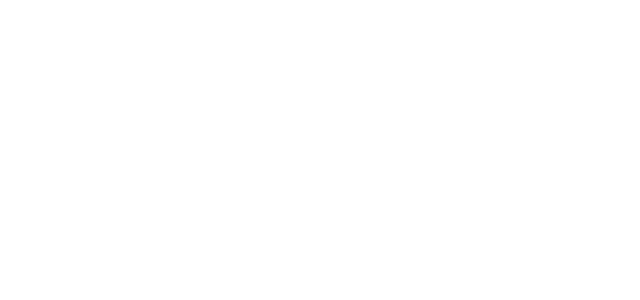
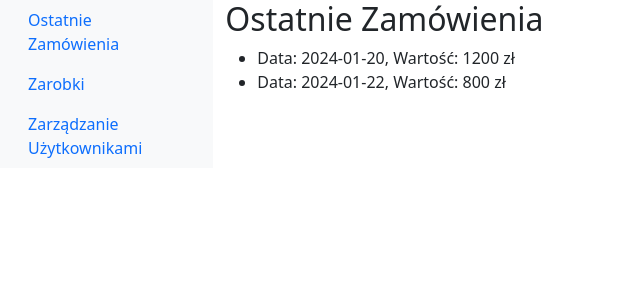
Before and after one commit to LukaszHolowacz/serwis-komputerowy, a React (Create React App) app in the folder client/: page /admin in a window 1280 px wide. Before the commit this address had no page. Shown: the top 300 px of the page, without its empty margins (0-640 px from the left). Built offline with nearby package versions, Linux system fonts and the light colour scheme; the HTML template or start-up script is replaced by a standard one.

Commit message:
admin panel

```diff
--- a/client/package.json
+++ b/client/package.json
@@ -9,6 +9,7 @@
     "axios": "^1.6.7",
     "jwt-decode": "^4.0.0",
     "react": "^18.2.0",
+    "react-bootstrap": "^2.10.0",
     "react-dom": "^18.2.0",
     "react-router-dom": "^6.21.1",
     "react-scripts": "5.0.1",
--- a/client/src/App.js
+++ b/client/src/App.js
@@ -4,6 +4,8 @@ import HomePage from './pages/HomePage';
 import LoginPage from './pages/LoginPage';
 import RegisterPage from './pages/RegisterPage';
 import ComputerConfigPage from './pages/ComputerConfigPage';
+import AdminPanelPage from './pages/AdminPanelPage';
+import 'bootstrap/dist/css/bootstrap.min.css';
 
 function App() {
   return (
@@ -12,6 +14,7 @@ function App() {
         <Route path="/login" element={<LoginPage />} />
         <Route path="/register" element={<RegisterPage />} />
         <Route path="/computer-config" element={<ComputerConfigPage />} />
+        <Route path="/admin" element={<AdminPanelPage />} />
         <Route path="/" element={<HomePage />} />
       </Routes>
     </Router>
--- /dev/null
+++ b/client/src/components/admin/Dashboard.js
@@ -0,0 +1,55 @@
+import React, { useState } from 'react';
+import { Container, Row, Col, Nav, Navbar } from 'react-bootstrap';
+import LatestOrders from './LatestOrders';
+import Earnings from './Earnings';
+import UserManagement from './UserManagement';
+
+function Dashboard() {
+  const [activeTab, setActiveTab] = useState('latest-orders');
+
+  const renderContent = () => {
+    switch(activeTab) {
+      case 'latest-orders':
+        return <LatestOrders />;
+      case 'earnings':
+        return <Earnings />;
+      case 'user-management':
+        return <UserManagement />;
+      default:
+        return <Earnings />;
+    }
+  };
+
+  return (
+    <Container fluid>
+      <Row>
+        <Col md={3} lg={2} className="d-none d-md-block bg-light sidebar">
+          <Nav className="flex-column">
+            <Nav.Link onClick={() => setActiveTab('latest-orders')}>Ostatnie Zamówienia</Nav.Link>
+            <Nav.Link onClick={() => setActiveTab('earnings')}>Zarobki</Nav.Link>
+            <Nav.Link onClick={() => setActiveTab('user-management')}>Zarządzanie Użytkownikami</Nav.Link>
+          </Nav>
+        </Col>
+
+        <Col xs={12} className="d-md-none">
+          <Navbar expand="lg" className="bg-light">
+            <Navbar.Toggle aria-controls="basic-navbar-nav" />
+            <Navbar.Collapse id="basic-navbar-nav">
+              <Nav className="mr-auto">
+                <Nav.Link onClick={() => setActiveTab('latest-orders')}>Ostatnie Zamówienia</Nav.Link>
+                <Nav.Link onClick={() => setActiveTab('earnings')}>Zarobki</Nav.Link>
+                <Nav.Link onClick={() => setActiveTab('user-management')}>Zarządzanie Użytkownikami</Nav.Link>
+              </Nav>
+            </Navbar.Collapse>
+          </Navbar>
+        </Col>
+
+        <Col xs={12} md={9} lg={10}>
+          {renderContent()}
+        </Col>
+      </Row>
+    </Container>
+  );
+}
+
+export default Dashboard;
--- /dev/null
+++ b/client/src/components/admin/Earnings.js
@@ -0,0 +1,20 @@
+import React, { useState, useEffect } from 'react';
+
+function MonthlyEarnings() {
+  const [earnings, setEarnings] = useState(0);
+
+  useEffect(() => {
+    // Wywołanie API do pobrania miesięcznych zarobków
+    // Przykładowe dane
+    setEarnings(2000);
+  }, []);
+
+  return (
+    <div>
+      <h2>Zarobki</h2>
+      <p>{earnings} zł</p>
+    </div>
+  );
+}
+
+export default MonthlyEarnings;
--- /dev/null
+++ b/client/src/components/admin/LatestOrders.js
@@ -0,0 +1,22 @@
+import React, { useState, useEffect } from 'react';
+
+function LatestOrders() {
+  const [orders, setOrders] = useState([]);
+
+  useEffect(() => {
+    setOrders([{ id: 1, date: "2024-01-20", total: 1200 }, { id: 2, date: "2024-01-22", total: 800 }]);
+  }, []);
+
+  return (
+    <div>
+      <h2>Ostatnie Zamówienia</h2>
+      <ul>
+        {orders.map(order => (
+          <li key={order.id}>Data: {order.date}, Wartość: {order.total} zł</li>
+        ))}
+      </ul>
+    </div>
+  );
+}
+
+export default LatestOrders;
--- /dev/null
+++ b/client/src/components/admin/UserManagement.js
@@ -0,0 +1,12 @@
+import React from 'react';
+
+function UserManagement() {
+  return (
+    <div>
+      <h2>Zarządzanie Użytkownikami</h2>
+      {/* Formularz do zarządzania użytkownikami */}
+    </div>
+  );
+}
+
+export default UserManagement;
--- a/client/src/components/forms/ComputerConfigForm/ComputerConfigForm.js
+++ b/client/src/components/forms/ComputerConfigForm/ComputerConfigForm.js
@@ -4,7 +4,6 @@ import { AdditionalQuestions } from './AdditionalQuestions';
 import { Pagination } from './Pagination';
 import FooterPagination from './FooterPagination';
 import data from '../../../assets/json/questions.json';
-import 'bootstrap/dist/css/bootstrap.min.css';
 import useFormLogic from './useFormLogic';
 import LoginPrompt from '../../LoginPrompt';
 
--- /dev/null
+++ b/client/src/pages/AdminPanelPage.js
@@ -0,0 +1,12 @@
+import React from "react";
+import Dashboard from "../components/admin/Dashboard";
+
+function AdminPanelPage() {
+    return (
+      <div>
+          < Dashboard />
+      </div>
+    );
+}
+
+export default AdminPanelPage;
```
Also changed, not shown: 1 other file (tests, documents, lock files or other folders).
